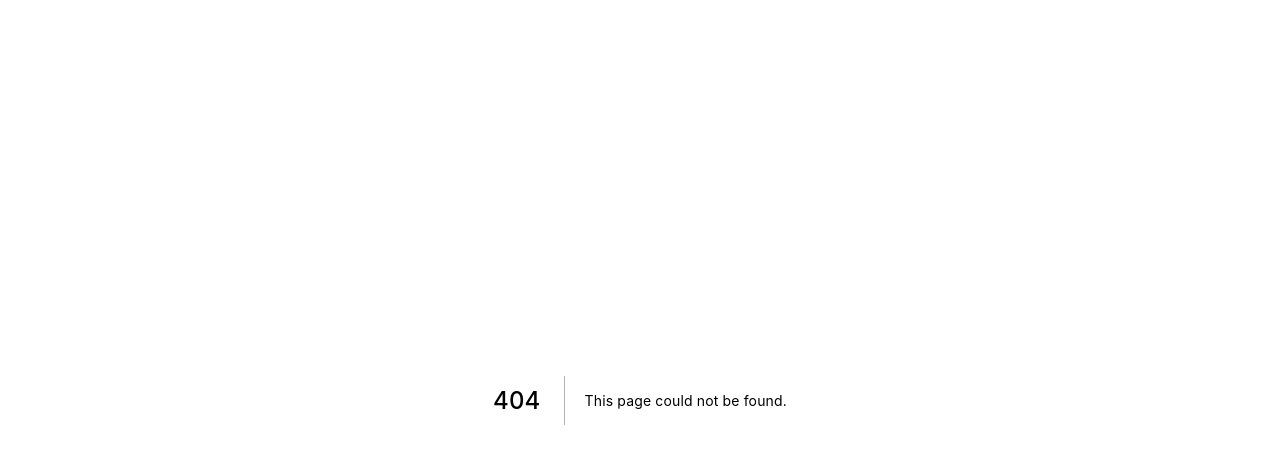
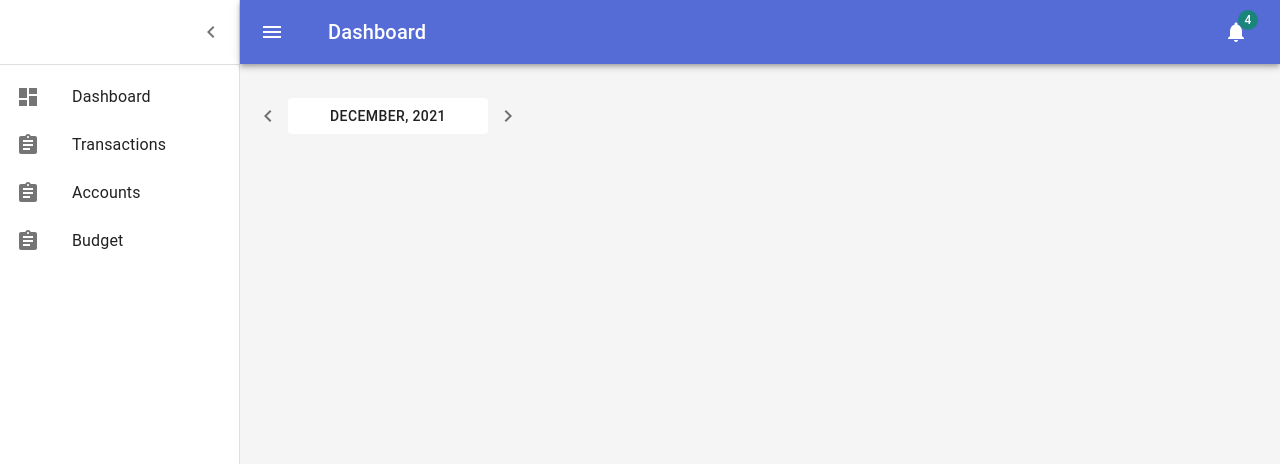
Before and after one commit to opchav/kommoney, a Next.js app: page /transactions in a window 1280 px wide. Before the commit this address had no page. Shown: the top 464 px of the page. Built offline with nearby package versions, Linux system fonts and the light colour scheme.

Commit message:
add transactions page

```diff
--- a/src/components/layouts/dashboard/listItems.tsx
+++ b/src/components/layouts/dashboard/listItems.tsx
@@ -5,16 +5,17 @@ import ListItemText from "@mui/material/ListItemText";
 
 import DashboardIcon from "@mui/icons-material/Dashboard";
 import TransactionsIcon from "@mui/icons-material/Assignment";
+import Link from "../../Link";
 
 export const mainListItems = (
   <div>
-    <ListItem button>
+    <ListItem button component={Link} href="/dashboard">
       <ListItemIcon>
         <DashboardIcon />
       </ListItemIcon>
       <ListItemText primary="Dashboard" />
     </ListItem>
-    <ListItem button>
+    <ListItem button component={Link} href="/transactions">
       <ListItemIcon>
         <TransactionsIcon />
       </ListItemIcon>
--- /dev/null
+++ b/src/pages/transactions.tsx
@@ -0,0 +1,118 @@
+import type { ReactElement } from "react";
+import Grid from "@mui/material/Grid";
+
+import { getLayout } from "../components/layouts/dashboard/Dashboard";
+import { Box, IconButton, Popover, Button } from "@mui/material";
+import { styled } from "@mui/material/styles";
+
+import ChevronLeftIcon from "@mui/icons-material/ChevronLeft";
+import ChevronRightIcon from "@mui/icons-material/ChevronRight";
+import { blue } from "@mui/material/colors";
+import React from "react";
+
+const MyButton = styled(Button)(({ theme }) => ({
+  backgroundColor: theme.palette.background.paper,
+  color: theme.palette.text.primary,
+}));
+
+const MONTHS = [
+  "January",
+  "February",
+  "March",
+  "April",
+  "May",
+  "June",
+  "July",
+  "August",
+  "September",
+  "October",
+  "November",
+  "December",
+];
+
+const getCurrentMonth = () => {
+  const dt = new Date();
+  return dt.getMonth();
+};
+
+export default function TransactionsPage() {
+  const [anchorEl, setAnchorEl] = React.useState<HTMLButtonElement | null>(
+    null
+  );
+  const [currentMonth, setCurrentMonth] = React.useState(getCurrentMonth());
+
+  const handleClick = (event: React.MouseEvent<HTMLButtonElement>) => {
+    setAnchorEl(event.currentTarget);
+  };
+
+  const handleClose = () => {
+    setAnchorEl(null);
+  };
+
+  const open = Boolean(anchorEl);
+  const id = open ? "simple-popover" : undefined;
+
+  return (
+    <>
+      <Grid container spacing={3} sx={{ pb: 3 }}>
+        <Grid item xs={12}>
+          <Box sx={{ display: "flex", alignItems: "center", ml: -2 }}>
+            <IconButton>
+              <ChevronLeftIcon />
+            </IconButton>
+            <Box width={200}>
+              {/* <Paper sx={{ p: 1, textAlign: "center" }} elevation={0}>
+                <Typography>December, 2022</Typography>
+              </Paper> */}
+              <MyButton
+                aria-describedby={id}
+                onClick={handleClick}
+                sx={{ width: "100%" }}
+              >
+                {MONTHS[currentMonth]}, 2021
+              </MyButton>
+              <Popover
+                id={id}
+                open={open}
+                anchorEl={anchorEl}
+                onClose={handleClose}
+                anchorOrigin={{
+                  vertical: "bottom",
+                  horizontal: "left",
+                }}
+              >
+                <Box
+                  sx={{
+                    display: "flex",
+                    flexWrap: "wrap",
+                    maxWidth: 380,
+                    p: 1,
+                  }}
+                >
+                  {MONTHS.map((text, i) => (
+                    <Box key={i} sx={{ width: 120 }}>
+                      <MyButton
+                        sx={{
+                          width: "100%",
+                          color: i === currentMonth ? blue[800] : "",
+                        }}
+                        onClick={() => setCurrentMonth(i)}
+                      >
+                        {text}
+                      </MyButton>
+                    </Box>
+                  ))}
+                </Box>
+              </Popover>
+            </Box>
+            <IconButton>
+              <ChevronRightIcon />
+            </IconButton>
+          </Box>
+        </Grid>
+      </Grid>
+    </>
+  );
+}
+
+TransactionsPage.getLayout = getLayout;
```
